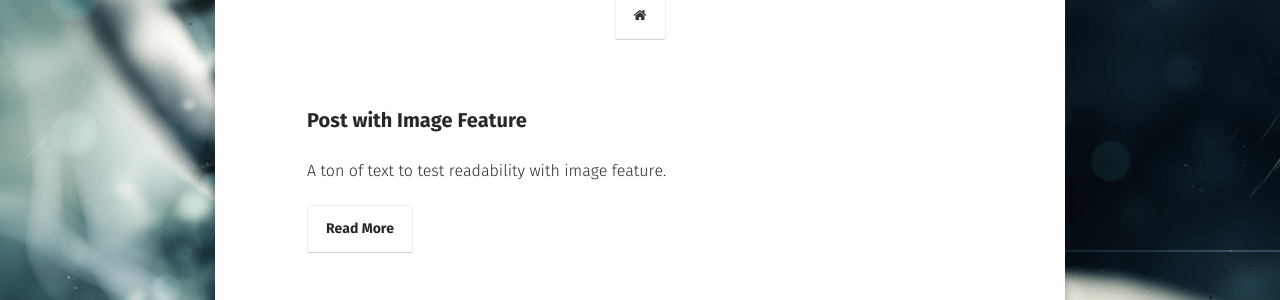
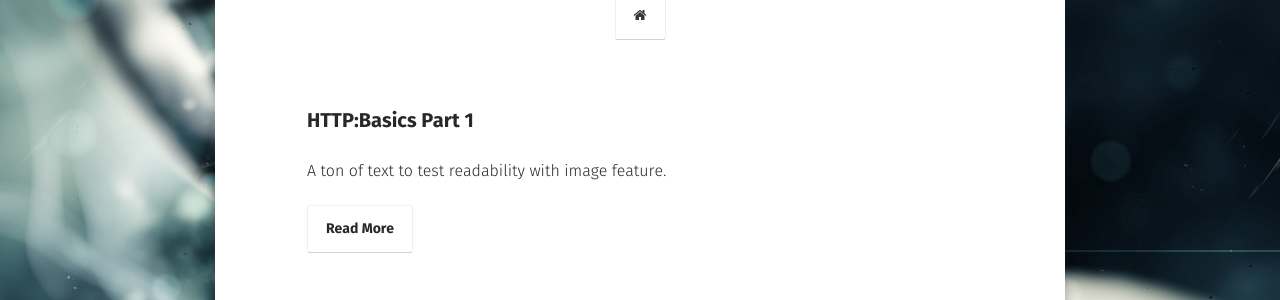
Before and after one commit to raju0x/raju0x.github.io, a Jekyll site: the page built from posts/index.md, in a window 1280 px wide. Shown: the part 197-497 px from the top of the page. Built offline with Jekyll 4.4.1, drawn with Linux system fonts in a browser that asks for light colours; some web fonts are replaced.

Commit message:
Update and rename 2012-05-23-readability-feature-post.md to 2012-05-23-http-basics-part1.md

```diff
--- a/_posts/2012-05-23-readability-feature-post.md
+++ b/_posts/2012-05-23-http-basics-part1.md
@@ -1,6 +1,6 @@
 ---
 layout: post
-title: "Post with Image Feature"
+title: "HTTP:Basics Part 1"
 date: 2016-07-07
 excerpt: "A ton of text to test readability with image feature."
 #tags: [sample post, readability, test, image, feature]
```
